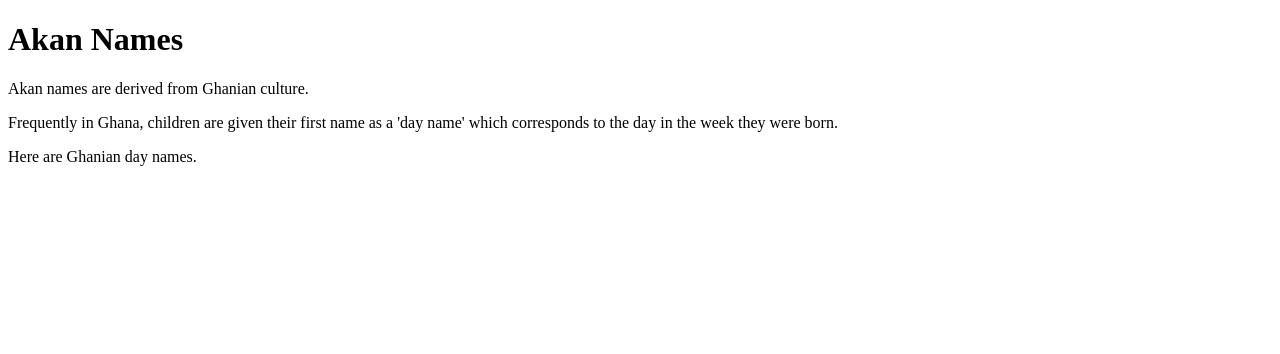
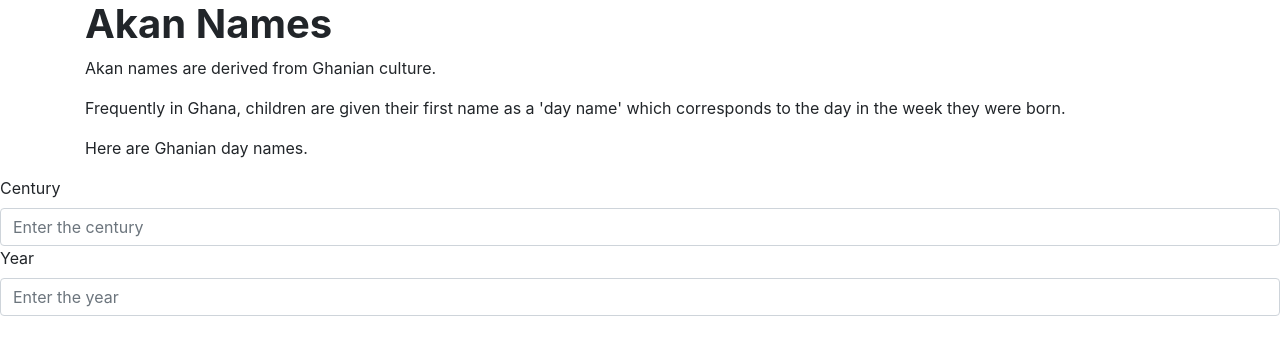
Before and after one commit to AbdimulhinYussuf3675/Akan-name, a plain HTML site: page index.html in a window 1280 px wide. Drawn offline with nearby package versions, Linux system fonts and the light colour scheme.

Commit message:
added a label input

```diff
--- a/index.html
+++ b/index.html
@@ -1,9 +1,11 @@
 <!DOCTYPE html>
 <html lang="en">
+
 <head>
     <meta charset="UTF-8">
     <meta http-equiv="X-UA-Compatible" content="IE=edge">
     <meta name="viewport" content="width=device-width, initial-scale=1.0">
+    <link rel="stylesheet" href="https://stackpath.bootstrapcdn.com/bootstrap/4.3.1/css/bootstrap.min.css">
     <title>Akan Names</title>
     <link href="css/style.css" rel="stylesheet" type="text/css">
 </head>
@@ -18,7 +20,21 @@
             <p>Here are Ghanian day names.</p>
         </div>
     </div>
-    <div ></div>
+    <div class="group">
+        <label for="century" class="labels">Century</label>
+        <input type="number" class="form-control" placeholder="Enter the century" id="century" required min="0"
+            max="30">
+    </div>
+    <div class="group">
+        <label for="year" class="labels">Year</label>
+        <input type="number" class="form-control place" placeholder="Enter the year" id="year" required min="0" max="30">
+    </div>
+    <div class="group">
+        <label for="Day"> </label>
+    </div>
+
+
+
 
 </body>
 
```
